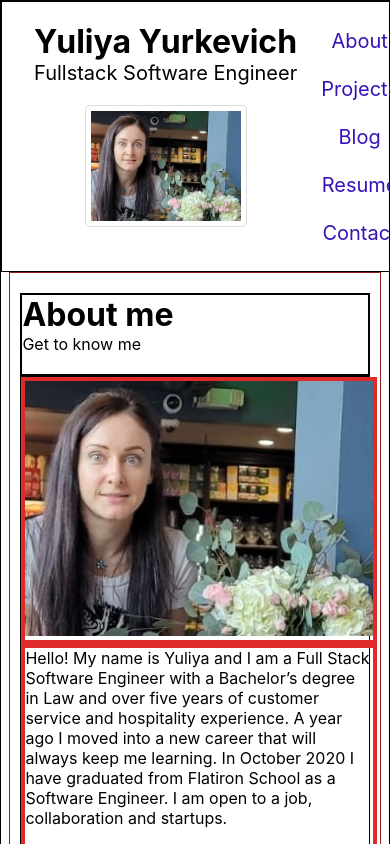
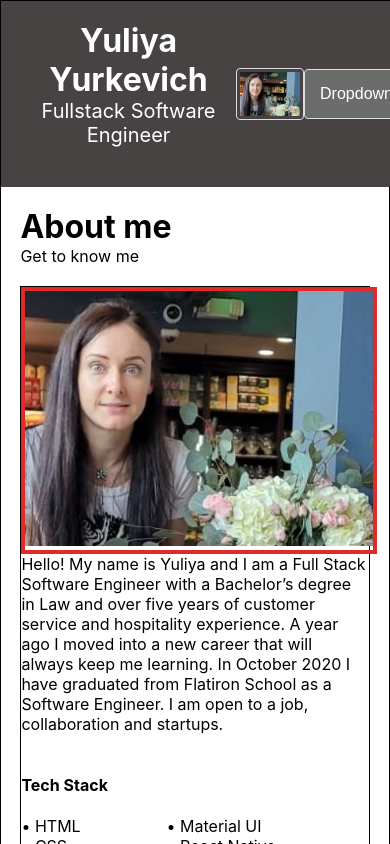
Before and after one commit to yulia-2008/mysite, a React (Create React App) app: page /#/ in a window 390 px wide. Shown: the top 844 px of the page. Built offline with nearby package versions, Linux system fonts and the light colour scheme.

Commit message:
css colors

```diff
--- a/src/App.css
+++ b/src/App.css
@@ -3,16 +3,17 @@ h1, p {
 }
 
 hr {
-
   margin-top: 30px;
   margin-bottom: 30px;
 }
 
+#medium {
+   font-size: 20px;
+ }
 
- #medium {
-   font-size: 20px;
-   display: block;
- }
+.white {
+  color: white;
+}
 
 #flex-resume {
   display: flex;
@@ -23,10 +24,10 @@ hr {
 }
 
 #flex {
-  /* align-items: top; */
   display: flex;
-  /* justify-content: center;  */
-  border: 4px solid rgb(223, 42, 42);
+  height: 100%;
+  margin: 0;
+  /* border: 4px solid rgb(223, 42, 42); */
 }
 
 @media only screen and (max-width: 600px) {
@@ -38,16 +39,14 @@ hr {
 }
 
 #flex-tech-stack {
-  /* align-items: top; */
   display: flex;
-  /* justify-content: center;  */
-  border: 4px solid rgb(223, 42, 42);
+  /* border: 4px solid rgb(223, 42, 42); */
 }
 
 #flex-item {
   padding-right: 30px;
   padding-bottom: 30px;
-  border: 4px solid rgb(22, 238, 105);
+  /* border: 4px solid rgb(22, 238, 105); */
 }
 
 
@@ -68,15 +67,15 @@ hr {
   width: 50%;
   padding-left: 40px;
   padding-right: 100px;
-  border: 4px solid rgb(223, 42, 42);
-  }
+  /* border: 4px solid rgb(223, 42, 42); */
+}
 
   @media only screen and (max-width: 600px) {
     #text-container{
       width: 100%;
       padding-left: 0px;
       padding-right: 0px;
-      border: 4px solid rgb(223, 42, 42);
+      /* border: 4px solid rgb(223, 42, 42); */
       }
   }
 
@@ -87,16 +86,9 @@ hr {
   height: auto;
 }
 
-@media only screen and (max-width: 600px) {
-  /* #picture {
-    width: 900px;
-    max-width: 100%;
-    height: auto;
-  } */
-}
 
 a {
-  color: #3612b8;
+  color: white;
   text-decoration: none;
 }
 
@@ -104,22 +96,22 @@ a {
 #nav-bar {
   padding: 20px;
   width: 20%;
-  border: 1px solid black;
+  min-height: 100%;
+  /* border: 1px solid black; */
   text-align: center;
+  background-color:rgb(71, 67, 67)
 }
 
 @media only screen and (max-width: 600px) {
   #nav-bar {
     display: flex;
     position: sticky;
+    top: 0;
     align-items: center;
     text-align: center;
     justify-content: space-around;
-    /* padding: 20px; */
-    /* margin-left: 20px;
-    margin-right: 20px; */
     width: 100%;
-    border: 1px solid black;
+    /* border: 1px solid black;  */
   }
 }
 
@@ -132,7 +124,7 @@ a {
   padding-bottom: 100px;
   padding-right: 100px;
   width: 80%;
-  border: 1px solid black;
+  /* border: 1px solid black; */
 }
 
 @media only screen and (max-width: 600px) {
@@ -142,13 +134,13 @@ a {
     padding-right: 10px;
     width: 90%;
     margin: auto;
-    border: 1px solid rgb(146, 29, 29);
+    /* border: 1px solid rgb(146, 29, 29); */
   }
 }
 
 #header {
   padding-bottom: 20px;;
-  border: 2px solid rgb(0, 0, 0);
+  /* border: 2px solid rgb(0, 0, 0); */
 }
 
 .center {
@@ -167,17 +159,14 @@ a {
   width: 70%;
   margin: auto;
   grid-gap: 20px;
-  border: 1px solid black;
+  /* border: 1px solid black; */
   align-items: center;
 
 }
 
 #grid-item {
-  /* display: flex;
-        align-items: center;
-        justify-content: center; */
   width: 250px;
-  border: 1px solid black;
+  /* border: 1px solid black; */
   margin-bottom: 40px;
 
 }
@@ -190,6 +179,14 @@ a {
   padding: 5px;
   width: 150px;
 }
+@media only screen and (max-width: 600px) {
+  #avatar {
+    width: 60px;
+    padding: 3px;
+  }
+}
+
+
 
 
 #certificate {
@@ -221,3 +218,63 @@ a {
 #large {
   font-size: 30px;
 }
+
+.dropbtn {
+  display: none;
+}
+
+.dropdown-content a:hover {
+  background-color: #6b6d6b;
+}
+
+.dropdown-content {
+  font-size: 20px;
+}
+
+
+@media only screen and (max-width: 600px) {
+.dropbtn {
+  display: block;
+  background-color: #6b6d6b;
+  border: 1px solid #ddd;
+  border-radius: 4px;
+  color: white;
+  padding: 15px;
+  font-size: 16px;
+  cursor: pointer;
+}
+
+.dropdown {
+  position: relative;
+  display: inline-block;
+  background-color: #3a3f3b;
+}
+
+.dropdown-content {
+  display: none;
+  position: absolute;
+  background-color: #6b6d6b;
+  min-width: 100px;
+  box-shadow: 0px 8px 16px 0px rgba(0,0,0,0.2);
+  z-index: 1;
+}
+
+.dropdown-content a {
+  color:white;
+  padding: 5px 10px;
+  text-decoration: none;
+  display: block;
+}
+
+.dropdown-content a:hover {
+  background-color: rgb(71, 67, 67)
+}
+
+.dropdown:hover .dropdown-content {
+  display: block;
+}
+
+.dropdown:hover .dropbtn {
+  background-color: rgb(71, 67, 67);
+}
+}
--- a/src/App.js
+++ b/src/App.js
@@ -14,7 +14,7 @@ class App extends React.Component {
 
  render() {
   return (
-    <div>
+    <>
         <HashRouter hashType="noslash">
             <div id="flex">
               <NavBar/>
@@ -24,10 +24,8 @@ class App extends React.Component {
               <Route exact path = '/resume' component={Resume} />
               <Route exact path = '/contact' component={Contact} />
             </div>
-
         </HashRouter>
-
-    </div>
+    </>
   );
  }
 }
--- a/src/NavBar.js
+++ b/src/NavBar.js
@@ -7,19 +7,37 @@ class NavBar extends Component {
         return (
                 <div id="nav-bar">
                     <div>
-                    <h1 >Yuliya Yurkevich</h1>
-                    <p id="medium">Fullstack Software Engineer</p>
-                    <img id="avatar" src={Yuliya} alt="yulia-picture"></img>
+                        <h1 className="white">Yuliya Yurkevich</h1>
+                        <p id="medium" className="white">Fullstack Software Engineer</p>
+
                         <br></br>
                     </div>
-                <div id="medium">
-                    <p><Link  to='/'> About </Link></p>  <br></br>
-                    <p><Link  to='/projects'> Projects </Link></p> <br></br>
+                    <img id="avatar" src={Yuliya} alt="yulia-picture"></img>
+
+                    <div class="dropdown">
+                        <button class="dropbtn"> Dropdown</button>
+                        <div class="dropdown-content">
+                        <p><Link  to='/'> About </Link> </p>  <br></br>
+                        <p><Link  to='/projects'> Projects </Link> </p> <br></br>
                         <p><Link  to='/blog'> Blog </Link> </p>   <br></br>
-                    <p><Link  to='/resume'> Resume </Link></p>    <br></br>
+                        <p><Link  to='/resume'> Resume </Link> </p>  <br></br>
                         <p><Link  to='/contact'> Contact </Link> </p>
                         </div>
                     </div>
+
+
+
+
+
+                    {/* <div id="medium">
+                        <p><Link  to='/'> About </Link> </p>
+                        <p><Link  to='/projects'> Projects </Link> </p>
+                        <p><Link  to='/blog'> Blog </Link> </p>
+                        <p><Link  to='/resume'> Resume </Link> </p>
+                        <p><Link  to='/contact'> Contact </Link> </p>
+                    </div>  */}
+                </div>
+
         );
     }
 }
```
Lines whose indentation alone changed are shown as unchanged.
